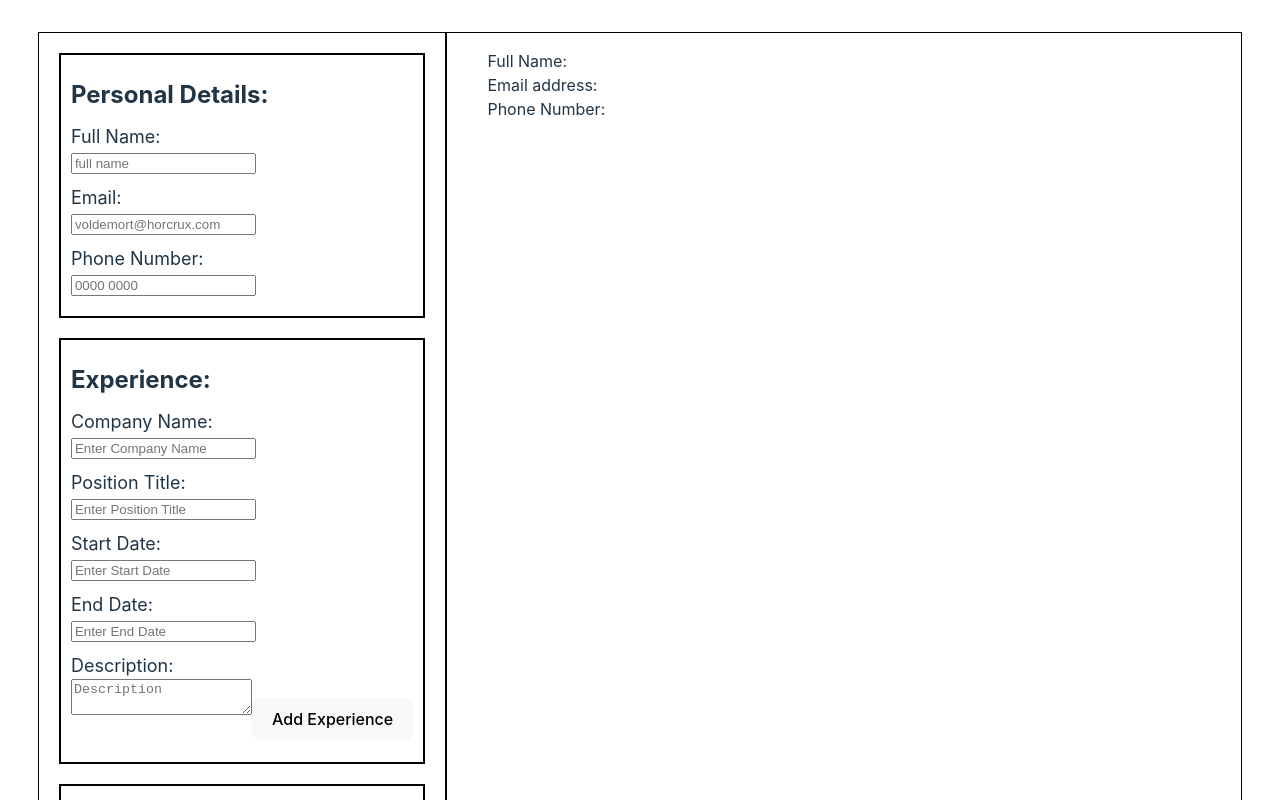
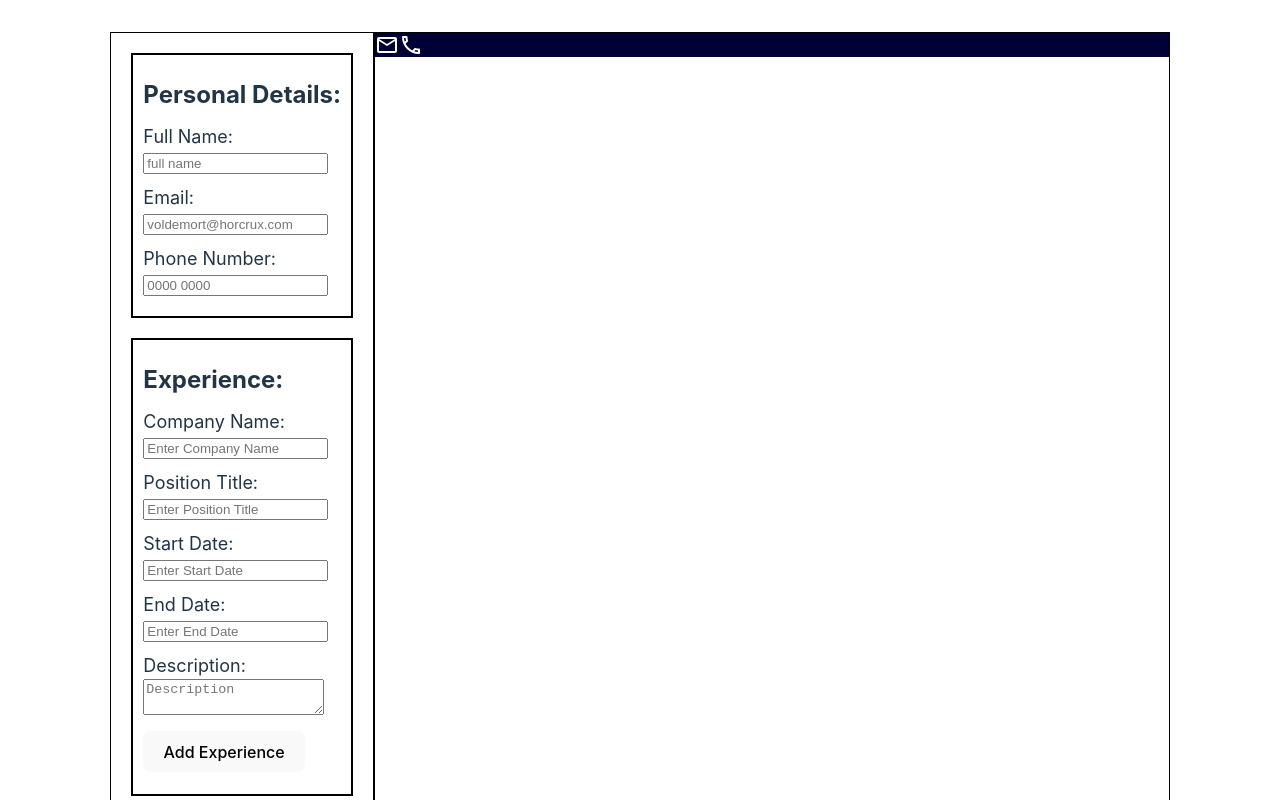
Before and after one commit to magic-doggo/cv-application, a React (Vite) app: page / in a window 1280 px wide. Shown: the top 800 px of the page. Built offline with nearby package versions, Linux system fonts and the light colour scheme.

Commit message:
Add svgs and cv header styling

```diff
--- a/src/App.css
+++ b/src/App.css
@@ -53,7 +53,22 @@ h2 {
 
 
 
-/*
+
 .personal-details-header {
-  background-color: darkblue;
-} */
+  color: white;
+  background-color: rgb(0, 0, 56);
+  margin: 0;
+}
+
+.contact-details {
+  display: flex;
+}
+
+h1 {
+  margin: 0;
+}
+
+img {
+  filter: invert(100%);
+  width: 24px;
+}
--- a/src/components/CVInfo.jsx
+++ b/src/components/CVInfo.jsx
@@ -4,6 +4,8 @@ import { EducationForm } from "./EducationForm";
 import PersonalDetailsForm from "./PersonalDetailsForm";
 import TempExperienceForm from "./TempExperienceForm"
 import TempEducationForm from "./TempEducationForm";
+import emailLogo from '../assets/email-outline.svg';
+import phoneLogo from '../assets/phone-outline.svg';
 
 export function CVPage() {
     const [experienceEntries, setExperienceEntries] = useState([]);
@@ -94,11 +96,13 @@ export function CVPage() {
             <div className="cv-paper">
                 {/* <h1>CV</h1> */}
                 <div className="personal-details-header">
-                    <ul>
-                        <li>Full Name: {personalDetails.fullName}</li>
-                        <li>Email address: {personalDetails.email}</li>
-                        <li>Phone Number: {personalDetails.phoneNumber}</li>
-                    </ul>
+                        <h1>{personalDetails.fullName}</h1>
+                        <div className="contact-details">
+                            <img src={emailLogo} alt="email logo"/>
+                            <div>{personalDetails.email}</div>
+                            <img src={phoneLogo} alt="phone logo" />
+                            <div>{personalDetails.phoneNumber}</div>
+                        </div>
                 </div>
                 <ul>
                     {experienceEntries.map(experience => (
--- a/src/components/EducationForm.jsx
+++ b/src/components/EducationForm.jsx
@@ -53,6 +53,7 @@ export function EducationForm({ addEducationEntry }) {
                 <label htmlFor="endDate">End Date: </label>
                 <input type="text" name="endDate" id="endDate" placeholder="Enter End Date"
                     value={endDate} onChange={handleEndDateChange} />
+                <br />
                 <button type="submit">Add Education</button>
             </form>
         </div>
--- a/src/components/PracticalExperienceForm.jsx
+++ b/src/components/PracticalExperienceForm.jsx
@@ -69,6 +69,7 @@ export function PracticalExperienceForm({ addExperienceEntry }) {
                     onChange={handleDescriptionChange}
                     value={description}>
                 </textarea>
+                <br />
                 <button type="submit">Add Experience</button>
             </form>
         </div>
```
Also changed, not shown: src/assets/email-outline.svg (added), src/assets/phone-outline.svg (added).
